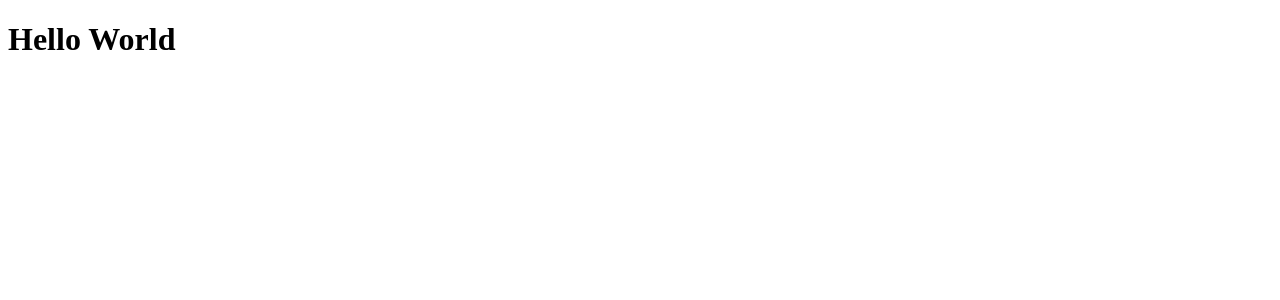
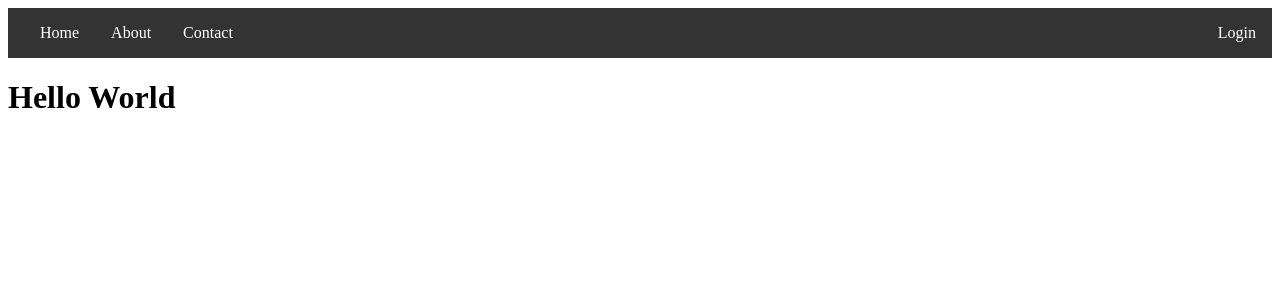
Before and after one commit to afiivy/CapstonActivityPlanner, a Next.js app: page / in a window 1280 px wide. Shown: the top 300 px of the page. Built offline with nearby package versions, Linux system fonts and the light colour scheme.

Commit message:
added the header template and the components folder

```diff
--- /dev/null
+++ b/components/Header.js
@@ -0,0 +1,34 @@
+import Link from 'next/link';
+//import Image from 'next/image';
+//placeholder for logo image
+import styles from './Header.module.css';
+
+const Header = () => {
+  return (
+    <header className={styles.header}>
+       {/*<div className={styles.logo}>
+        <Link href="/">
+         <Image src="/logo.png" alt="Logo" width={50} height={50} />
+        </Link>
+      </div>*/}
+      <nav>
+        <ul className={styles.navList}>
+          <li className={styles.navItem}>
+            <Link href="/">Home</Link>
+          </li>
+          <li className={styles.navItem}>
+            <Link href="/about">About</Link>
+          </li>
+          <li className={styles.navItem}>
+            <Link href="/contact">Contact</Link>
+          </li>
+        </ul>
+      </nav>
+      <div className={styles.login}>
+        <Link href="/login">Login</Link>
+      </div>
+    </header>
+  );
+};
+
+export default Header;
--- /dev/null
+++ b/components/Header.module.css
@@ -0,0 +1,46 @@
+.header {
+    display: flex;
+    justify-content: space-between;
+    align-items: center;
+    background-color: #333;
+    padding: 1rem;
+  }
+
+  .logo {
+    flex-shrink: 0;
+  }
+
+  .navList {
+    list-style: none;
+    display: flex;
+    justify-content: space-around;
+    margin: 0;
+    padding: 0;
+    flex-grow: 1;
+  }
+
+  .navItem {
+    margin: 0 1rem;
+  }
+
+  .navItem a {
+    color: white;
+    text-decoration: none;
+  }
+
+  .navItem a:hover {
+    text-decoration: underline;
+  }
+
+  .login {
+    flex-shrink: 0;
+  }
+
+  .login a {
+    color: white;
+    text-decoration: none;
+  }
+
+  .login a:hover {
+    text-decoration: underline;
+  }
--- a/src/pages/_app.js
+++ b/src/pages/_app.js
@@ -1,3 +1,9 @@
+import Header from '/components/Header';
 export default function App({ Component, pageProps }) {
-  return <Component {...pageProps} />;
+  return (
+    <>
+      <Header />
+      <Component {...pageProps} />
+    </>
+  );
 }
```
Also changed, not shown: package.json (+4 -4 lines), 1 other file (tests, documents, lock files or other folders).
